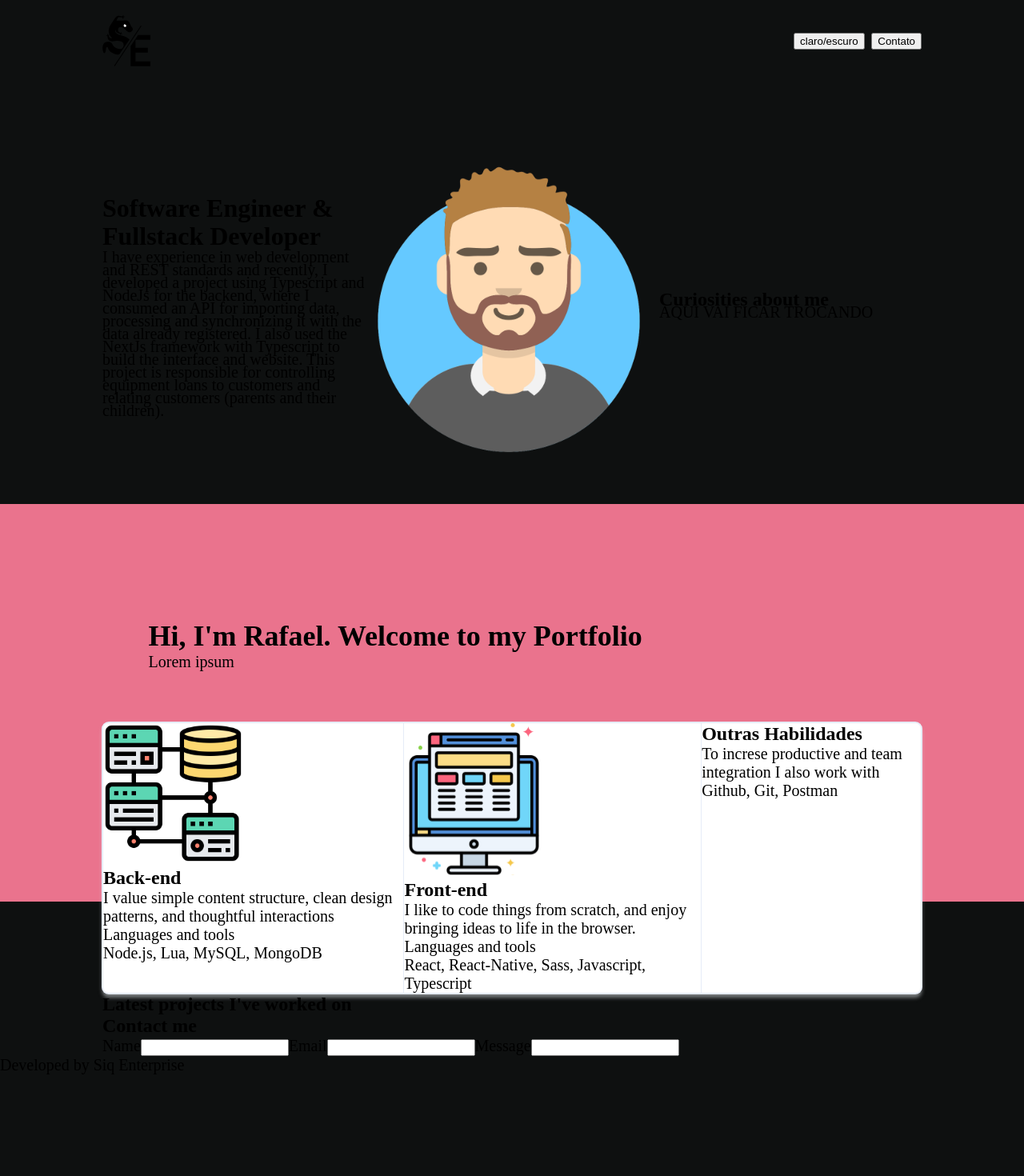
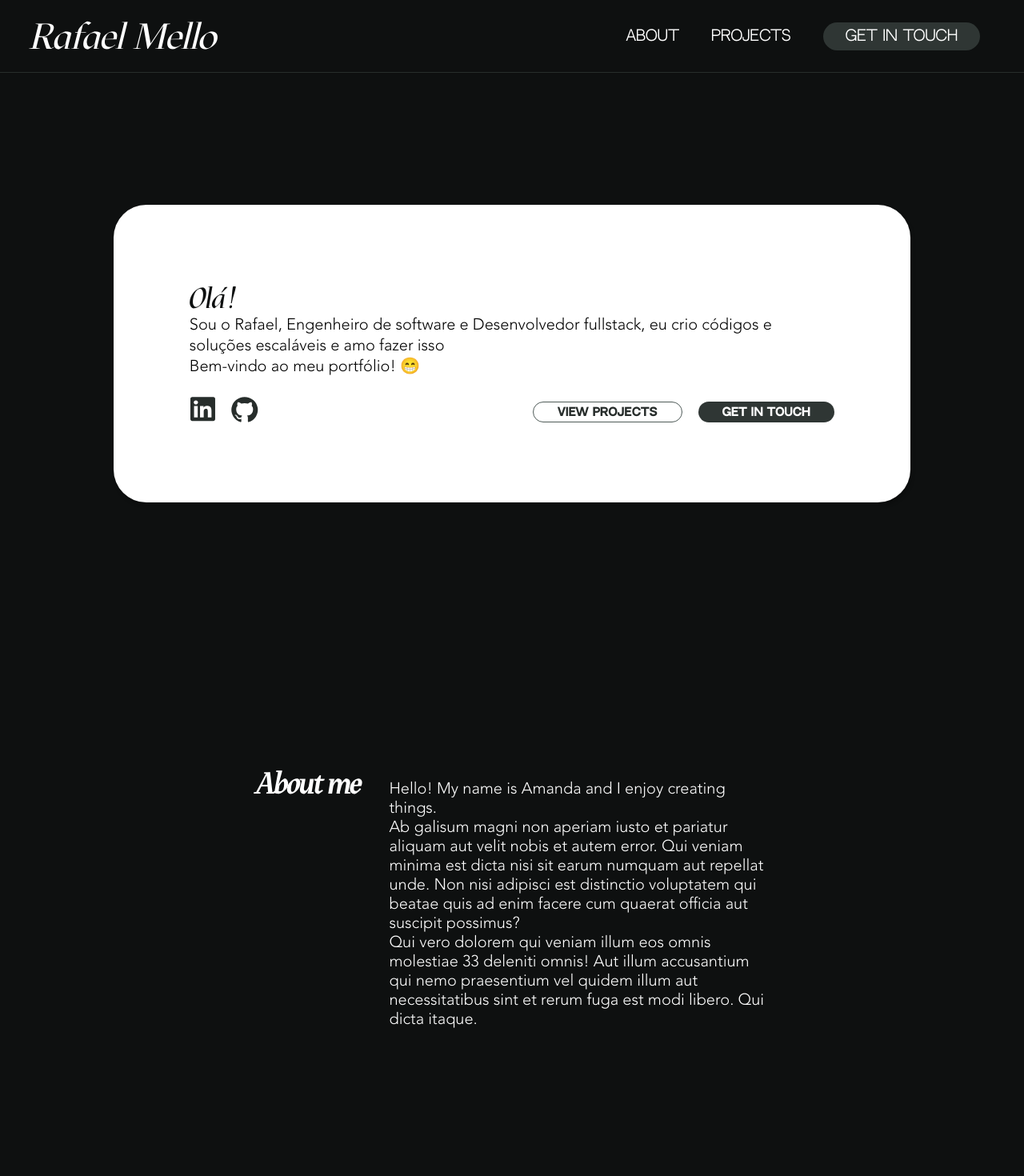
Before and after one commit to Siqm/Portfolio, a React (Create React App) app: page / in a window 1280 px wide. Shown: the top 1470 px of the page at 80% size. Before the commit the page ends 1343 px from the top, so only its background shows below. Built offline with nearby package versions, Linux system fonts and the light colour scheme; a web font is replaced by a local one.

Commit message:
[home] seção de projetos

```diff
--- a/src/App.js
+++ b/src/App.js
@@ -2,19 +2,13 @@ import { createContext } from 'react';
 import Home from './pages/home';
 import './styles.css'
 
-export const MainContext = createContext()
 export default function App() {
 
 
 
   return (
     <div className="App">
-
-      <MainContext.Provider>
-
-        <Home />
-      </MainContext.Provider>
-
+      <Home />
     </div>
   );
 }
--- /dev/null
+++ b/src/assets/static/projects.js
@@ -0,0 +1,33 @@
+import reactIcon from '../icons/react.svg'
+import sassIcon from '../icons/sass.svg'
+import euroMoedaImg from '../images/euro-moeda.png'
+import ghostImg from '../onFail/img-backup.svg'
+
+const react = {
+    img: reactIcon,
+    alt: 'React Icon'
+}
+const sass = {
+    img: sassIcon,
+    alt: 'Sass Icon'
+}
+
+export const projects = [
+    {
+        type: 'front-end',
+        title: 'Euro Moeda',
+        description: 'Abiru biru',
+        technologies: [react, sass],
+        link: 'https://www.euromoeda.com/',
+        img: euroMoedaImg,
+        imgAlt: 'Imagens do site EuroMoeda',
+    }, {
+        type: 'back-end',
+        title: 'Example',
+        description: 'Lorem ipsum dolor sit amet. Qui consequatur rerum eum assumenda accusamus et fuga numquam quo reprehenderit sequi et sint exercitationem eum sequi eligendi et similique ratione. Non quas itaque qui odio incidunt in ducimus consequatur. Eum ullam eius hic voluptates tenetur nam consectetur possimus. Et voluptatem consequatur.',
+        technologies: [react, sass],
+        link: 'https://www.github.com/Siqm',
+        img: ghostImg,
+        imgAlt: 'This is a ghost loading image.'
+    }
+]
--- /dev/null
+++ b/src/components/projects/index.jsx
@@ -0,0 +1,59 @@
+import React, { useEffect } from 'react';
+import { fonts, styles } from './styles.js'
+
+export default function Projects({ projects }) {
+
+  const projectType = {
+    ...fonts.neutralFace('#859591', '20'),
+    ...fonts.textAlign('center')
+  }
+
+  const title = {
+    ...fonts.Mazius(36)
+  }
+
+  const description = {
+    ...fonts.Avenir(20)
+  }
+
+  return (
+    <>
+      {projects.map((project, index) => {
+        index += 1
+        if (index % 2 === 0) {
+          return (
+            <div key={index}>
+              <p style={projectType}>{project.type}</p>
+              <h2 style={title}>{project.title}</h2>
+              <p style={description}>{project.description}</p>
+
+              <div>
+                {project.technologies.map((icon, i) => {
+                  <img key={i} src={icon.img} alt={icon.alt} />
+                })}
+                <a href={project.link}>Check over</a>
+              </div>
+              <img src={project.img} alt={project.imgAlt} />
+            </div>
+          )
+        } else {
+          return (
+            <div key={index}>
+              <img src={project.img} alt={project.imgAlt} />
+              <p style={projectType}>{project.type}</p>
+              <h2 style={title}>{project.title}</h2>
+              <p style={description}>{project.description}</p>
+              <div>
+                {project.technologies.map((icon, i) => {
+                  return (<img key={i} src={icon.img} alt={icon.alt} />)
+                })
+                }
+                <a href={project.link}>Check over</a>
+              </div>
+            </div>
+          )
+        }
+      })}
+    </>
+  )
+}
--- /dev/null
+++ b/src/components/projects/styles.js
@@ -0,0 +1,36 @@
+export const fonts = {
+    neutralFace: (color, size) => ({
+        fontSize: size,
+        color: color,
+        fontFamily: 'Neutral',
+        fontStyle: 'normal',
+        fontWeight: 400,
+        lineHeight: 'normal'
+    }),
+
+    textAlign: (position) => ({
+        textAlign: position
+    }),
+
+    Mazius: (size) => ({
+        color: '#FFF',
+        fontFamily: 'Mazius',
+        fontSize: size,
+        fontStyle: 'normal',
+        fontWeight: 400,
+        lineHeight: 'normal',
+    }),
+
+    Avenir: (size) => ({
+        color: '#FFF',
+        fontFamily: 'Avenir',
+        fontSize: size,
+        fontStyle: 'normal',
+        fontWeight: 400,
+        lineHeight: 'normal',
+    })
+}
+
+export const styles = {
+
+}
--- a/src/pages/home/index.jsx
+++ b/src/pages/home/index.jsx
@@ -1,141 +1,83 @@
-import React, { useEffect, useState } from 'react';
-import siqLogo from '../../assets/siqe-logo.svg'
+import React from 'react';
 import styles from './styles.module.scss'
-import blackInstaIcon from '../../assets/instagram-black.svg'
-import rafaPng from '../../assets/avatar-rafa.png'
-import devices from '../../assets/welcome-devices.svg'
-import iconFrontend from '../../assets/front-end-1.svg'
-import iconBackend from '../../assets/database-1.svg'
+import linkedin from '../../assets/icons/linkedin.svg'
+import github from '../../assets/icons/github.svg'
+import {projects} from '../../assets/static/projects'
+import Projects from '../../components/projects';
 
 export default function Home() {
 
-  // eslint-disable-next-line
-  const [whiteMode, setWhiteMode] = useState({})
-
-  useEffect(() => {
-
-    setWhiteMode({
-      icons: {
-        instagram: blackInstaIcon,
-      }
-    })
-  }, [])
-
   return (
-
-
-
-    <>
-      <header className={styles.header}>
-
-        <div className={styles.container}>
-
-          <img className={styles.logo} src={siqLogo} alt="" />
-
-          <nav>
-            <button>claro/escuro</button>
-
-            <button>Contato</button>
+    <div className={styles.app}>
+      <div className={styles.header}>
+        <p className={styles.name}>Rafael Mello</p>
+        <nav className={styles.navigation}>
+          <a href="#">About</a>
+          <a href="#">Projects</a>
+          <a href="#" className={styles.buttonHeader}>Get in touch</a>
         </nav>
       </div>
-      </header>
 
+      <div className={styles.hero}>
 
+        <div className={styles.heroText}>
+          <h1>Olá!</h1>
+          <p>Sou o Rafael, Engenheiro de software e Desenvolvedor fullstack, eu crio códigos e soluções escaláveis e amo fazer isso</p>
+          <p>Bem-vindo ao meu portfólio! 😁</p>
+        </div>
 
-      {/* <section className={styles.welcome}>
+        <div className={`${styles.heroFooter} ${styles.flex}`}>
+          <div className={styles.flex}>
+            <a target='blank' href="https://www.linkedin.com/in/rafael-mello-desenvolvedor/">
+              <img src={linkedin} alt="Icone do linkedin" />
+            </a>
+            <a target='blank' href="https://github.com/Siqm">
+              <img src={github} alt="Icone do github" />
+            </a>
+          </div>
 
-        <div className={`${styles.container} ${styles.welcomeBody}`}>
-          <h1>Fullstack developer & DevOps</h1>
-          <h2>I develop inovative solutions to integrate teams and write clean code</h2>
+          <div className={styles.flex}>
+            <a href="#" className={`${styles.button} ${styles.buttonInverted}`}>View projects</a>
+            <a href="#" className={styles.button}>Get in touch</a>
+          </div>
+        </div>
+
 
       </div>
 
-        <div className={styles.welcomeFooter}>
-          <img className={styles.devices} src={devices}/>
-
-        </div>
-      </section> */}
-
-      <section className={styles.welcome}>
-        <div className={`${styles.container} ${styles.welcomeBody}`}>
-          <div className={styles.welcomeText}>
-            <h1>Software Engineer & Fullstack Developer</h1>
-            <p>I have experience in web development and REST standards and recently, I developed a project using Typescript and NodeJs for the backend, where I consumed an API for importing data, processing and synchronizing it with the data already registered. I also used the NextJs framework with Typescript to build the interface and website. This project is responsible for controlling equipment loans to customers and relating customers (parents and their children).</p>
-          </div>
-
-          <img src={rafaPng} alt="Foto ilustrativa" />
-
+      <div className={`${styles.flex} ${styles.about}`}>
+        <h2>About me</h2>
         <div>
-            <h3>Curiosities about me</h3>
-            <p>AQUI VAI FICAR TROCANDO</p>
+          <p>Hello! My name is Amanda and I enjoy creating things.</p>
+          <p>Ab galisum magni non aperiam iusto et pariatur aliquam aut velit nobis et autem error. Qui veniam minima est dicta nisi sit earum numquam aut repellat unde. Non nisi adipisci est distinctio voluptatem qui beatae quis ad enim facere cum quaerat officia aut suscipit possimus?</p>
+          <p>Qui vero dolorem qui veniam illum eos omnis molestiae 33 deleniti omnis! Aut illum accusantium qui nemo praesentium vel quidem illum aut necessitatibus sint et rerum fuga est modi libero. Qui dicta itaque.</p>
         </div>
       </div>
 
-      </section>
+      <div className={`${styles.interests} ${styles.topicIntro}`}>
+        <h2>Interests</h2>
+        <p>Some things I enjoy learing about and doing</p>
 
-      <section className={styles.mediumSection}>
-        <div className={styles.container}>
-          <h2>Hi, I'm Rafael. Welcome to my Portfolio</h2>
-          <p>Lorem ipsum</p>
+        <div className={styles.cards}>
+
+          <p>Back-end</p>
+          <p>DevOps</p>
+          <p>Front-end</p>
+          <p>Cyber-Security</p>
+          <p>Workout</p>
+          <p>Movies</p>
         </div>
-      </section>
-
-      <section className={styles.skillsSection}>
-        <div className={styles.container}>
-          <div className={styles.box}>
-
-            <div className={styles.column}>
-              <img src={iconBackend} alt="" />
-              <h3>Back-end</h3>
-              <p>I value simple content structure, clean design patterns, and thoughtful interactions</p>
-              <p>Languages and tools</p>
-              <p>Node.js, Lua, MySQL, MongoDB</p>
       </div>
 
-            <div className={styles.column}>
-              <img src={iconFrontend} alt="" />
-              <h3>Front-end</h3>
-              <p>I like to code things from scratch, and enjoy bringing ideas to life in the browser.</p>
-              <p>Languages and tools</p>
-              <p>React, React-Native, Sass, Javascript, Typescript</p>
-            </div>
+      <div className={`${styles.projects} ${styles.topicIntro}`}>
+        <h2>Projects</h2>
+        <p>Some things I've worked recent</p>
 
-            <div className={styles.column}>
-              <h3>Outras Habilidades</h3>
-              <p>To increse productive and team integration I also work with</p>
-              <p>Github, Git, Postman</p>
+        <div className={styles.projects}>
+
+          <Projects projects={projects}/>
         </div>
       </div>
     </div>
-      </section>
-
-      <section>
-        <div className={styles.container}>
-          <h3>Latest projects I've worked on</h3>
-
-        </div>
-      </section>
-
-      <section>
-        <div className={styles.container}>
-          <h3>Contact me</h3>
-          <form>
-            <label>Name</label>
-            <input type="text" />
-
-            <label>Email</label>
-            <input type="email" />
-
-            <label>Message</label>
-            <input type="text" />
-          </form>
-        </div>
-      </section>
-
-      <footer>
-        <p>Developed by Siq Enterprise</p>
-      </footer>
-
-    </>
   )
 }
--- a/src/pages/home/styles.module.scss
+++ b/src/pages/home/styles.module.scss
@@ -1,114 +1,196 @@
-.header {
-    padding: 1.2rem 0;
-    box-shadow: none;
-    z-index: auto;
-
-    display: flex;
-    align-items: stretch;
-
-    .container {
-        min-height: 3.25rem;
-        display: flex;
-        flex-direction: row;
-        justify-content: space-between;
-        align-items: center;
-    }
-
-    nav {
-        justify-content: space-between;
-        display: flex;
-        align-items: row;
-        width: 10rem;
-    }
-
-    img {
-        height: 4rem;
-    }
+.app {
+    // background: #0E1010;
 }
 
-.container {
-    width: 80%;
-    margin: 0 auto;
+.header {
+    display: flex;
+    flex-direction: row;
+    align-items: center;
+    justify-content: space-between;
+    height: 90px;
+    padding: 0 34.75px;
+    border-bottom: 1px solid #272d2b;
 }
 
-.welcome {
-    padding-top: 2rem;
-    line-height: 1rem;
-
-
-    h2 {
-        font-size: 1.5rem;
-    }
-
-    .devices {
-        margin-top: 50px;
-        width: 860px;
-        height: 350px;
-        margin-bottom: -0.45rem;
-    }
+.name {
+    color: white;
+    font-size: 45px;
+    font-family: Mazius;
+    font-style: italic;
+    font-weight: 400;
+    word-wrap: break-word;
+    line-height: normal;
 }
 
-.welcomeBody {
-    padding: 3rem;
+.navigation {
+    width: 483px;
     display: flex;
     flex-direction: row;
     align-items: center;
     justify-content: space-around;
 
-    img {
-        height: 50vh;
-    }
-
-    div {
-        width: 26.5vw;
+    a {
+        color: #FFF;
+        font-family: Neutral;
+        font-size: 18px;
+        font-style: normal;
+        font-weight: 400;
+        line-height: normal;
     }
 }
 
-.welcomeText {
-    width: 30vw;
+.buttonHeader {
+    border-radius: 41px;
+    background: #2F3634;
+    padding: 8px 28px;
+}
+
+.hero {
+    width: 63vw;
+    height: 182px;
+    margin: 165px auto;
+    padding: 95px;
+    background-color: #fff;
+    border-radius: 41px;
+    box-shadow: 2px 4px 4px 0px rgba(0, 0, 0, 0.25);
+    display: flex;
+    flex-direction: column;
+    justify-content: space-between;
+}
+
+.heroText {
 
     h1 {
-        line-height: 35px;
+        color: #0E1010;
+        font-family: Mazius-italic;
+        font-size: 36px;
+        font-weight: 400;
+    }
+
+    p {
+        color: #000;
+        font-family: Avenir-light;
+        font-size: 20px;
+        line-height: 130%;
     }
 }
 
-.welcomeFooter {
+.heroFooter {
+    justify-content: space-between;
+    align-items: center;
 
+    img {
+        margin-right: 20px;
+    }
+
+    .button {
+        margin-left: 20px;
+    }
 }
 
-.mediumSection {
-    padding: 144px 72px 288px;
-    background-color: #EA738D;
+.flex {
+    display: flex;
+    flex-direction: row;
 }
 
-.skillsSection {
-    margin-top: -14rem;
+.button {
+    text-transform: capitalize;
+    padding: 5px 30px;
+    display: flex;
+    justify-content: center;
+    align-items: center;
+    // gap: 10px;
+    border-radius: 74px;
+    background-color: #2f3634;
+    color: #fff;
+    line-height: normal;
+    font-family: Neutral-bold;
+    font-size: 14px;
 }
 
-.box {
+.buttonInverted {
+    background-color: #fff;
+    border: 1px solid #4f5b58;
+    color: #272d2b;
+}
+
+.about {
+    color: #fff;
+    font-family: Mazius-italic;
+    font-weight: 400;
+    margin: 330px auto;
+    width: 50vw;
+    justify-content: space-between;
+
+
+    div {
+        width: 37vw;
+        font-family: Avenir-light;
+        font-size: 20px;
+        margin-top: 17px;
+    }
+}
+
+.interests {
+    width: 77vw;
+    margin: 0 auto;
+    color: #fff;
+    display: flex;
+    align-items: center;
+    flex-direction: column;
+}
+
+.topicIntro {
+    h2 {
+        font-family: Mazius-italic;
+        font-size: 36px;
+        margin-bottom: 23px;
+    }
+
+    p {
+        font-family: Avenir-light;
+        margin-bottom: 45px;
+    }
+}
+
+.cards {
     display: flex;
     flex-direction: row;
-    background-color: #fff;
-    border-radius: 0.5rem;
-    box-shadow: 0 5px 5px 0 rgba(233, 240, 243, 0.5), 0 0 0 1px #E6ECF8;
+    flex-wrap: wrap;
+    justify-content: space-between;
+
+    p {
+        width: 360px;
+        height: 200px;
+        display: flex;
+        font-size: 20px;
+        background: #272D2B;
+        box-shadow: 2px 4px 4px 0px rgba(0, 0, 0, 0.25);
+        align-items: center;
+        border-radius: 25px;
+        justify-content: center;
+        font-family: Neutral-bold;
+    }
 }
 
-.column {
-    border-right: 1px solid #E6ECF8;
-    border-bottom: 1px solid #E6ECF8;
-    border-top: 1px solid #E6ECF8;
+.projects {
+    color: #fff;
 
+    // h2 {
+    //     font-family: Mazius;
+    //     font-size: 36px;
+    //     font-style: normal;
+    //     font-weight: 400;
+    //     line-height: normal;
+    // }
 
-    &:last-child {
-        border-radius: 0.5rem;
-        border-bottom-left-radius: 0;
-        border-top-left-radius: 0;
-    }
-
-    &:first-child {
-        border-radius: 0.5rem;
-        border-left: 1px solid #E6ECF8;
-        border-bottom-right-radius: 0;
-        border-top-right-radius: 0;
+    .projectType {
+        color: #859591;
+        text-align: center;
+        font-family: Neutral Face;
+        font-size: 20px;
+        font-style: normal;
+        font-weight: 400;
+        line-height: normal;
     }
 }
```
Lines whose indentation alone changed are shown as unchanged.
